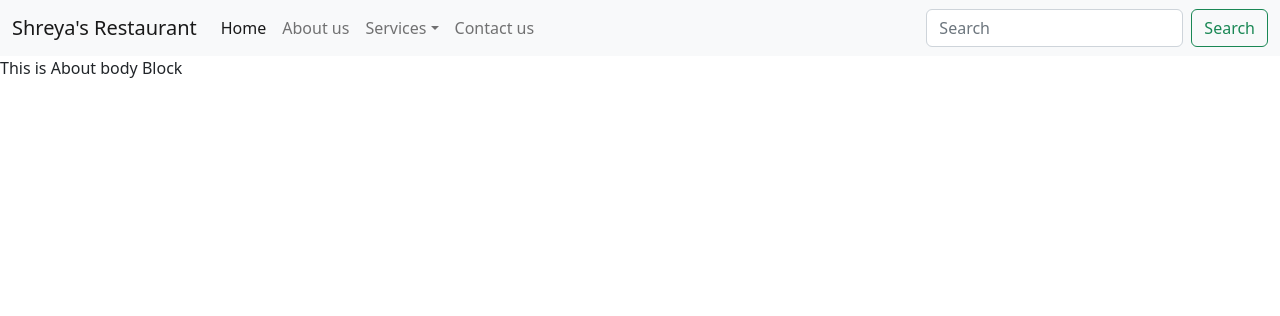
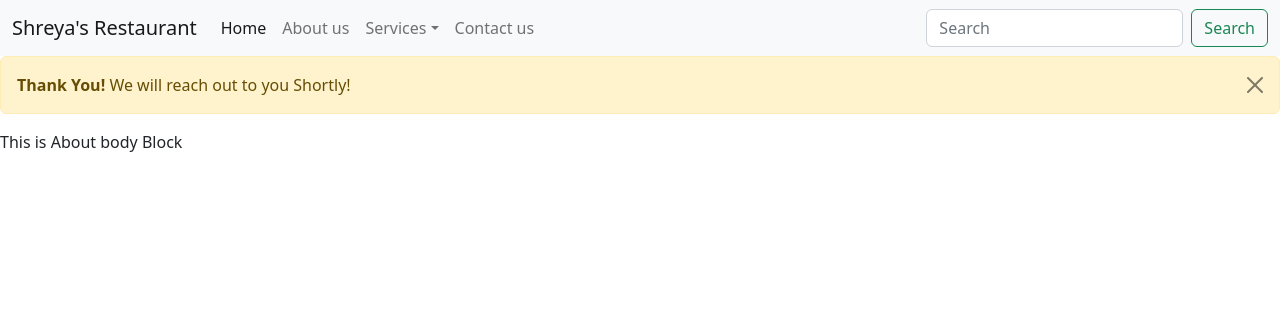
Before and after one commit to GShreya06/Django_Beginner, a Django app: page /about/ in a window 1280 px wide. Shown: the top 316 px of the page. Run offline with Django 4.2, Linux system fonts and the light colour scheme.

Commit message:
Added File

```diff
--- a/django/mysite/home/views.py
+++ b/django/mysite/home/views.py
@@ -5,6 +5,7 @@ from urllib.request import Request
 from django.shortcuts import render , HttpResponse
 from datetime import datetime
 from home.models import Contact
+from django.contrib import messages
 
 
 # context={
@@ -30,5 +31,6 @@ def contact(request):
         desc = request.POST.get('desc')
         contact = Contact(name=name , email= email , phone =phone , desc =desc,date=datetime.today())
         contact.save()
+        messages.success(request, 'Thanks For Filling Out the form!')
     return render(request,'contact.html')
     #return HttpResponse("This is Contact Page")
--- a/django/mysite/mysite/settings.py
+++ b/django/mysite/mysite/settings.py
@@ -11,7 +11,7 @@ https://docs.djangoproject.com/en/4.1/ref/settings/
 """
 
 from pathlib import Path
-
+from django.contrib.messages import constants as messages
 # Build paths inside the project like this: BASE_DIR / 'subdir'.
 BASE_DIR = Path(__file__).resolve().parent.parent
 
--- a/django/mysite/templates/base.html
+++ b/django/mysite/templates/base.html
@@ -11,6 +11,7 @@
   </head>
   <body>
     <nav class="navbar navbar-expand-lg bg-light">
+
       <div class="container-fluid">
         <a class="navbar-brand" href="#">Shreya's Restaurant</a>
         <button class="navbar-toggler" type="button" data-bs-toggle="collapse" data-bs-target="#navbarSupportedContent" aria-controls="navbarSupportedContent" aria-expanded="false" aria-label="Toggle navigation"><span class="navbar-toggler-icon"></span></button>
@@ -54,6 +55,11 @@
       </div>
     </nav>
 
+    <div class="alert alert-warning alert-dismissible fade show" role="alert">
+      <strong>Thank You!</strong> We will reach out to you Shortly!
+      <button type="button" class="btn-close" data-bs-dismiss="alert" aria-label="Close"></button>
+    </div>
+
     {% block body %}
     {% endblock %}
     <script src="https://cdn.jsdelivr.net/npm/bootstrap@5.2.1/dist/js/bootstrap.bundle.min.js" integrity="sha384-u1OknCvxWvY5kfmNBILK2hRnQC3Pr17a+RTT6rIHI7NnikvbZlHgTPOOmMi466C8" crossorigin="anonymous"></script>
```
Also changed, not shown: django/mysite/db.sqlite3.
